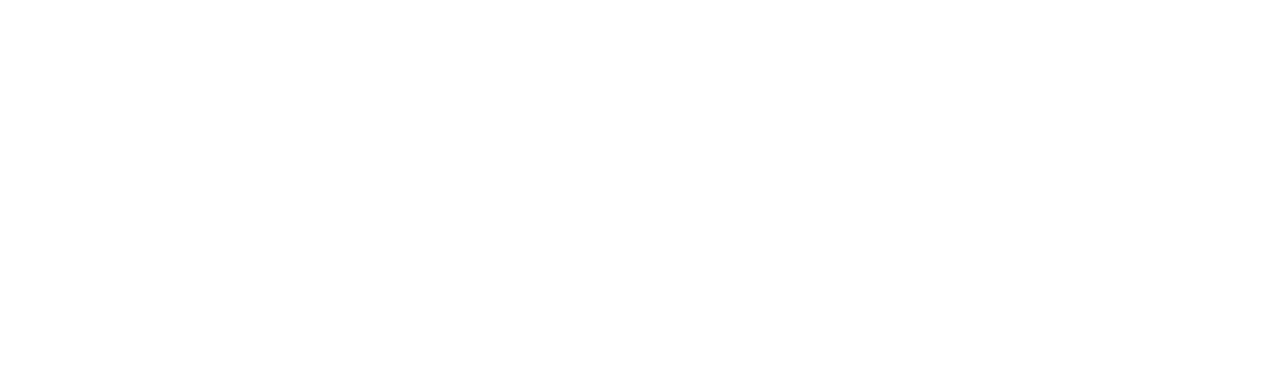
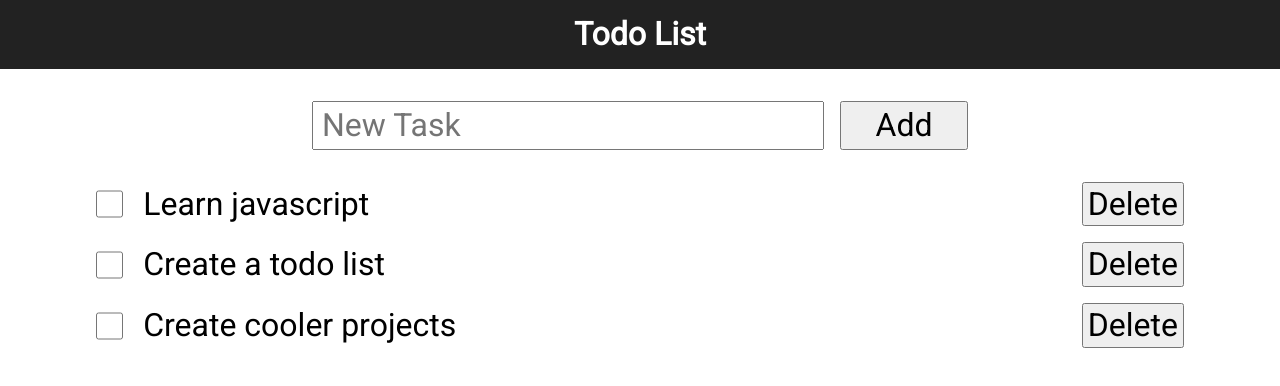
Before and after one commit to yap8/todo-mvc, a website built with webpack: page src/index.html in a window 1280 px wide. Built offline with nearby package versions, Linux system fonts and the light colour scheme.

Commit message:
added basic styles

```diff
--- a/src/index.html
+++ b/src/index.html
@@ -6,8 +6,51 @@
   <meta http-equiv="X-UA-Compatible" content="ie=edge">
   <link rel="icon" type="image/ico" href="favicon.ico"/>
   <title>Todo</title>
+  <link href="https://fonts.googleapis.com/css?family=Roboto&display=swap" rel="stylesheet">
 </head>
 <body>
 
+  <!-- header -->
+  <header class="header">
+    <div class="header__inner">
+      <h1 class="header__title">Todo List</h1>
+    </div>
+  </header>
+
+  <!-- section-input-form -->
+  <section class="section-input-form">
+    <div class="section-input-form__inner">
+      <!-- input-form -->
+      <form class="input-form">
+        <input type="text" class="input-form__textfield" placeholder="New Task">
+        <button type="submit" class="input-form__add-button">Add</button>
+      </form>
+    </div>
+  </section>
+
+  <!-- section-list -->
+  <section class="section-list">
+    <div class="section-list__inner">
+      <!-- list -->
+      <ul class="list">
+        <li class="list__item">
+          <input type="checkbox" class="list__item-checkbox">
+          <input type="text" class="list__item-textfield" value="Learn javascript">
+          <button class="list__item-delete-button">Delete</button>
+        </li>
+        <li class="list__item">
+          <input type="checkbox" class="list__item-checkbox">
+          <input type="text" class="list__item-textfield" value="Create a todo list">
+          <button class="list__item-delete-button">Delete</button>
+        </li>
+        <li class="list__item">
+          <input type="checkbox" class="list__item-checkbox">
+          <input type="text" class="list__item-textfield" value="Create cooler projects">
+          <button class="list__item-delete-button">Delete</button>
+        </li>
+      </ul>
+    </div>
+  </section>
+
 </body>
 </html>
--- /dev/null
+++ b/src/styles/_mixins.scss
@@ -0,0 +1,5 @@
+@mixin container {
+  max-width: 1100px;
+  width: 85%;
+  margin: 0 auto;
+}
--- /dev/null
+++ b/src/styles/_reset.scss
@@ -0,0 +1,9 @@
+* {
+  margin: 0;
+  padding: 0;
+  box-sizing: border-box;
+}
+
+li {
+  list-style-type: none;
+}
--- /dev/null
+++ b/src/styles/blocks/_header.scss
@@ -0,0 +1,15 @@
+.header {
+  background-color: #222;
+  margin-bottom: 32px;
+  &__inner {
+    @include container;
+    display: flex;
+    justify-content: center;
+    align-items: center;
+    padding: 16px;
+  }
+  &__title {
+    color: #fff;
+    margin: 0;
+  }
+}
--- /dev/null
+++ b/src/styles/blocks/_input-form.scss
@@ -0,0 +1,17 @@
+.input-form {
+  display: flex;
+  justify-content: center;
+  &__textfield {
+    font-size: 32px;
+    padding: 4px;
+    padding-left: 8px;
+    width: 100%;
+    max-width: 512px;
+    margin-right: 16px;
+  }
+  &__add-button {
+    width: 128px;
+    font-size: 32px;
+    cursor: pointer;
+  }
+}
--- /dev/null
+++ b/src/styles/blocks/_list.scss
@@ -0,0 +1,24 @@
+.list {
+  &__item {
+    display: flex;
+    margin-bottom: 16px;
+  }
+  &__item-checkbox {
+    height: 32px;
+    width: 32px;
+    align-self: center;
+    margin-right: 16px;
+  }
+  &__item-textfield {
+    width: 100%;
+    font-size: 32px;
+    margin-right: 16px;
+    padding: 4px;
+    border: 0;
+  }
+  &__item-delete-button {
+    font-size: 32px;
+    padding: 0 4px;
+    cursor: pointer;
+  }
+}
--- /dev/null
+++ b/src/styles/blocks/_section-input-form.scss
@@ -0,0 +1,6 @@
+.section-input-form {
+  margin-bottom: 32px;
+  &__inner {
+    @include container;
+  }
+}
--- /dev/null
+++ b/src/styles/blocks/_section-list.scss
@@ -0,0 +1,5 @@
+.section-list {
+  &__inner {
+    @include container;
+  }
+}
--- a/src/styles/main.scss
+++ b/src/styles/main.scss
@@ -1 +1,13 @@
-@import '~normalize.css'
+@import '~normalize.css';
+@import 'reset';
+@import 'mixins';
+
+* {
+  font-family: Roboto, sans-serif;
+}
+
+@import 'blocks/header';
+@import 'blocks/section-input-form';
+@import 'blocks/input-form';
+@import 'blocks/section-list';
+@import 'blocks/list';
```
